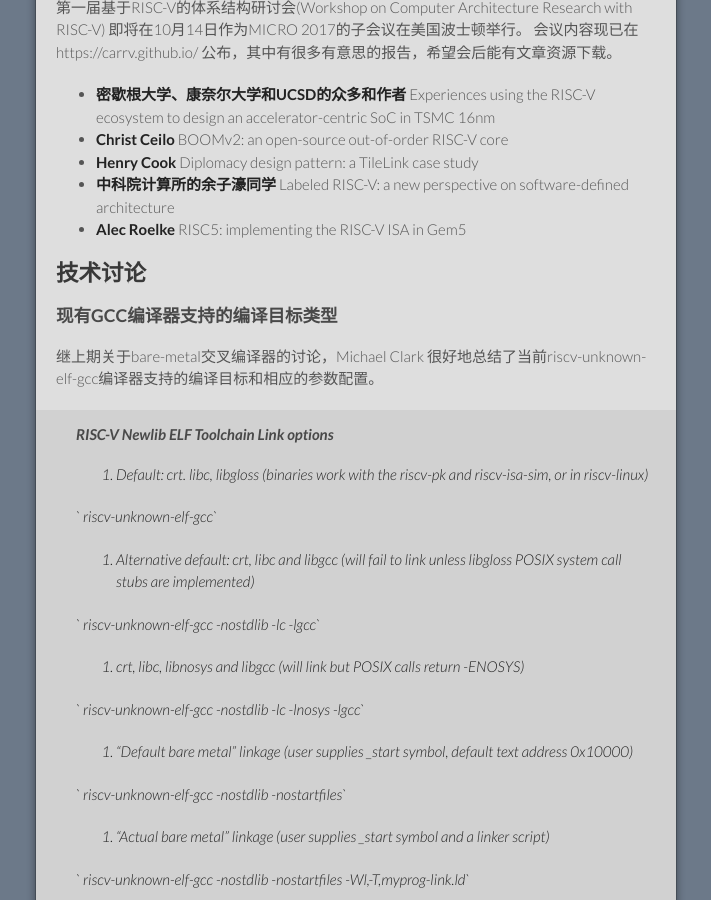
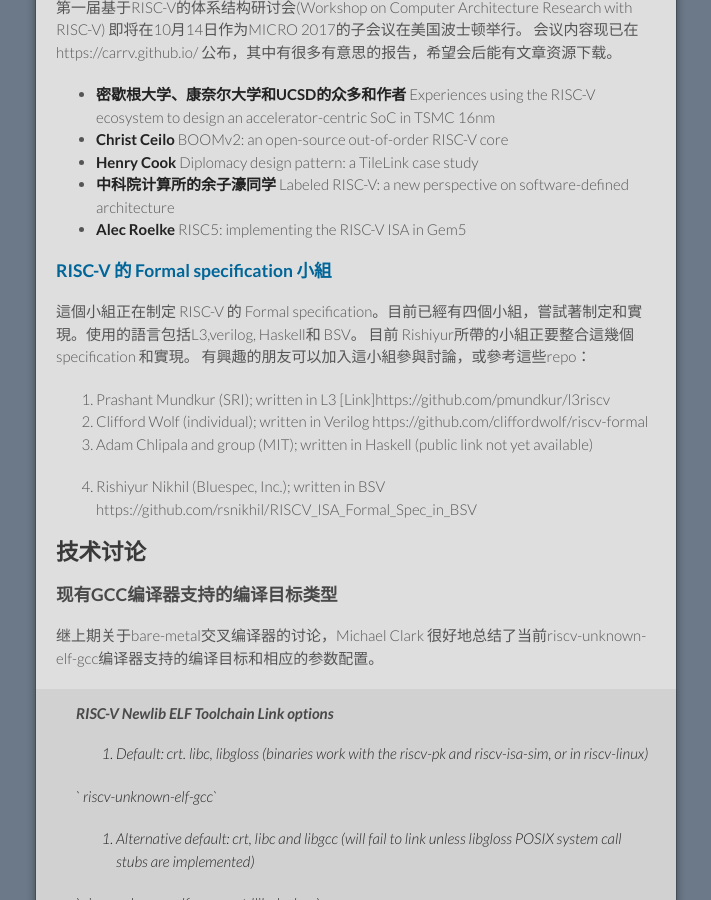
Before and after one commit to cnrv/home, a Jekyll site: the page built from bi-week-rpts/2017-09-14.md, in a window 1280 px wide and 900 px high, scrolled down 487 px. Shown: the whole window, without its empty margins (284-995 px from the left). Built offline with Jekyll 4.4.1, drawn with Linux system fonts in a browser that asks for light colours; Markdown is read by kramdown in place of the engine named in the settings; comment, search, counter and statistics services are not loaded; our own code applies the rules of GitHub Pages for plain Markdown files.

Commit message:
加入Formal spec的資訊，加到一半。

```diff
--- a/bi-week-rpts/2017-09-14.md
+++ b/bi-week-rpts/2017-09-14.md
@@ -25,6 +25,22 @@
 - **Henry Cook** Diplomacy design pattern: a TileLink case study
 - **中科院计算所的余子濠同学** Labeled RISC-V: a new perspective on software-defined architecture
 - **Alec Roelke** RISC5: implementing the RISC-V ISA in Gem5
+
+### [RISC-V 的 Formal specification 小組](https://groups.google.com/a/groups.riscv.org/forum/?utm_medium=email&utm_source=footer#!topic/isa-dev/DxKrkE6_LOM)
+這個小組正在制定 RISC-V 的 Formal specification。目前已經有四個小組，嘗試著制定和實現。使用的語言包括L3,verilog, Haskell和 BSV。
+目前 Rishiyur所帶的小組正要整合這幾個 specification 和實現。
+有興趣的朋友可以加入這小組參與討論，或參考這些repo：
+
+1. Prashant Mundkur (SRI); written in L3
+[Link]https://github.com/pmundkur/l3riscv
+2. Clifford Wolf (individual); written in Verilog
+        https://github.com/cliffordwolf/riscv-formal
+3. Adam Chlipala and group (MIT); written in Haskell
+        (public link not yet available)
+
+4. Rishiyur Nikhil (Bluespec, Inc.); written in BSV
+        https://github.com/rsnikhil/RISCV_ISA_Formal_Spec_in_BSV
+
 
 ## 技术讨论
 
```
